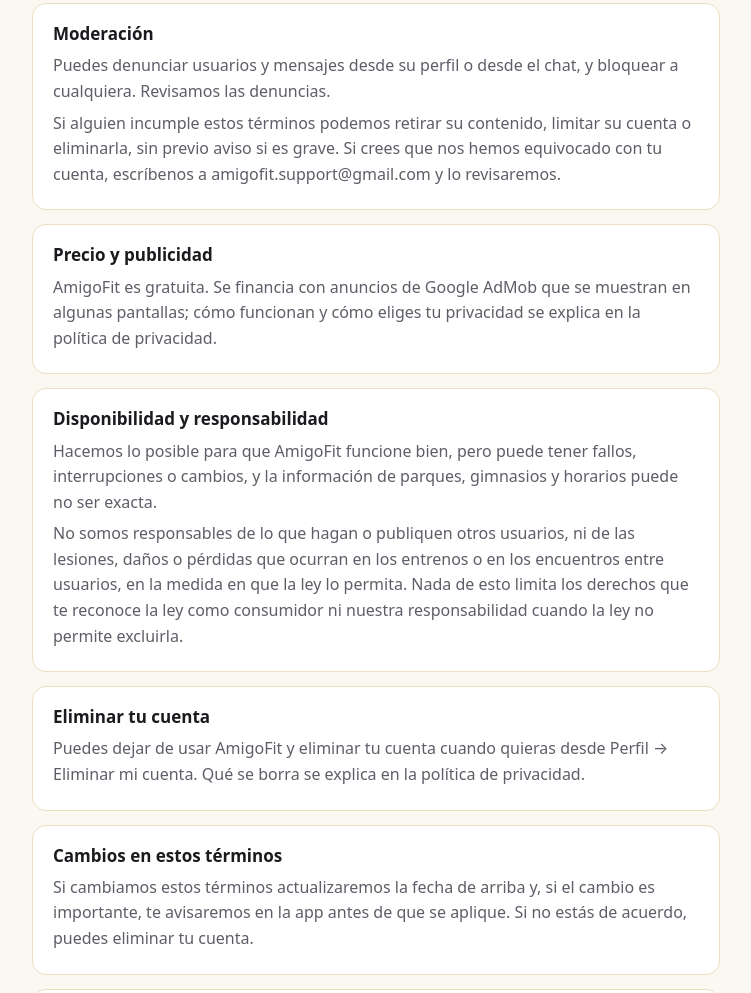
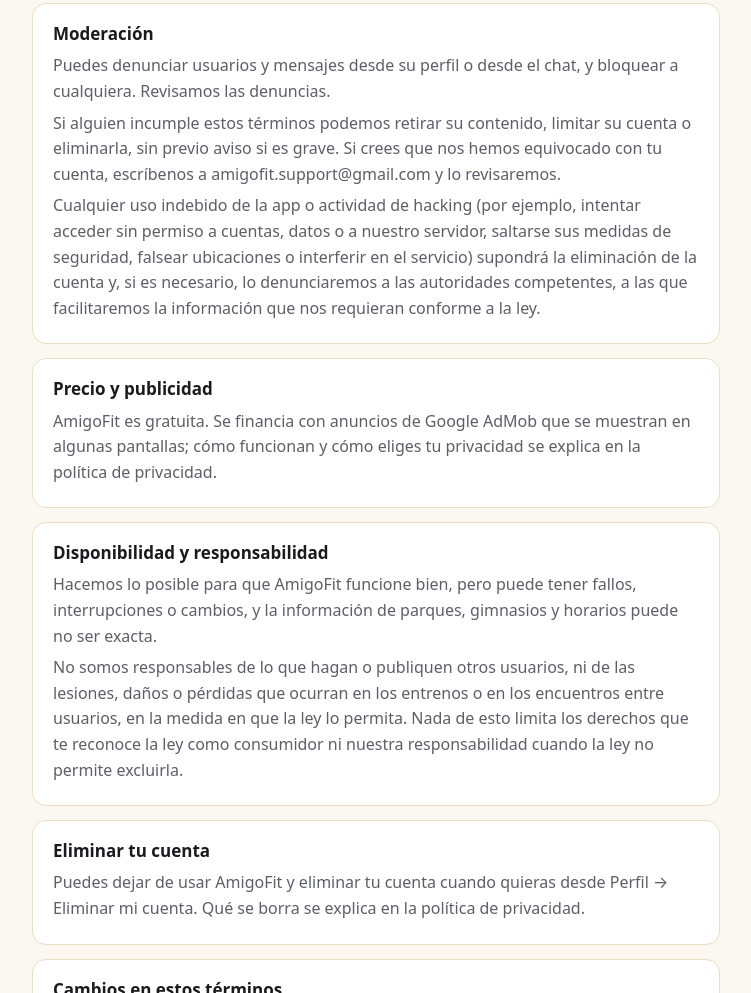
Before and after one commit to amigofitapp/amigofitapp.github.io, a plain HTML site: page terms.html in a window 1280 px wide. Shown: the part 1955-2948 px from the top of the page, without its empty margins (264-1015 px from the left). Drawn offline with Linux system fonts and the light colour scheme.

Commit message:
Add files via upload

```diff
--- a/terms.html
+++ b/terms.html
@@ -82,6 +82,7 @@
       <h2>Moderación</h2>
       <p>Puedes denunciar usuarios y mensajes desde su perfil o desde el chat, y bloquear a cualquiera. Revisamos las denuncias.</p>
       <p>Si alguien incumple estos términos podemos retirar su contenido, limitar su cuenta o eliminarla, sin previo aviso si es grave. Si crees que nos hemos equivocado con tu cuenta, escríbenos a amigofit.support@gmail.com y lo revisaremos.</p>
+      <p>Cualquier uso indebido de la app o actividad de hacking (por ejemplo, intentar acceder sin permiso a cuentas, datos o a nuestro servidor, saltarse sus medidas de seguridad, falsear ubicaciones o interferir en el servicio) supondrá la eliminación de la cuenta y, si es necesario, lo denunciaremos a las autoridades competentes, a las que facilitaremos la información que nos requieran conforme a la ley.</p>
     </section>
     <section>
       <h2>Precio y publicidad</h2>
```
Also changed, not shown: terms-en.html (+1 -0 lines).
